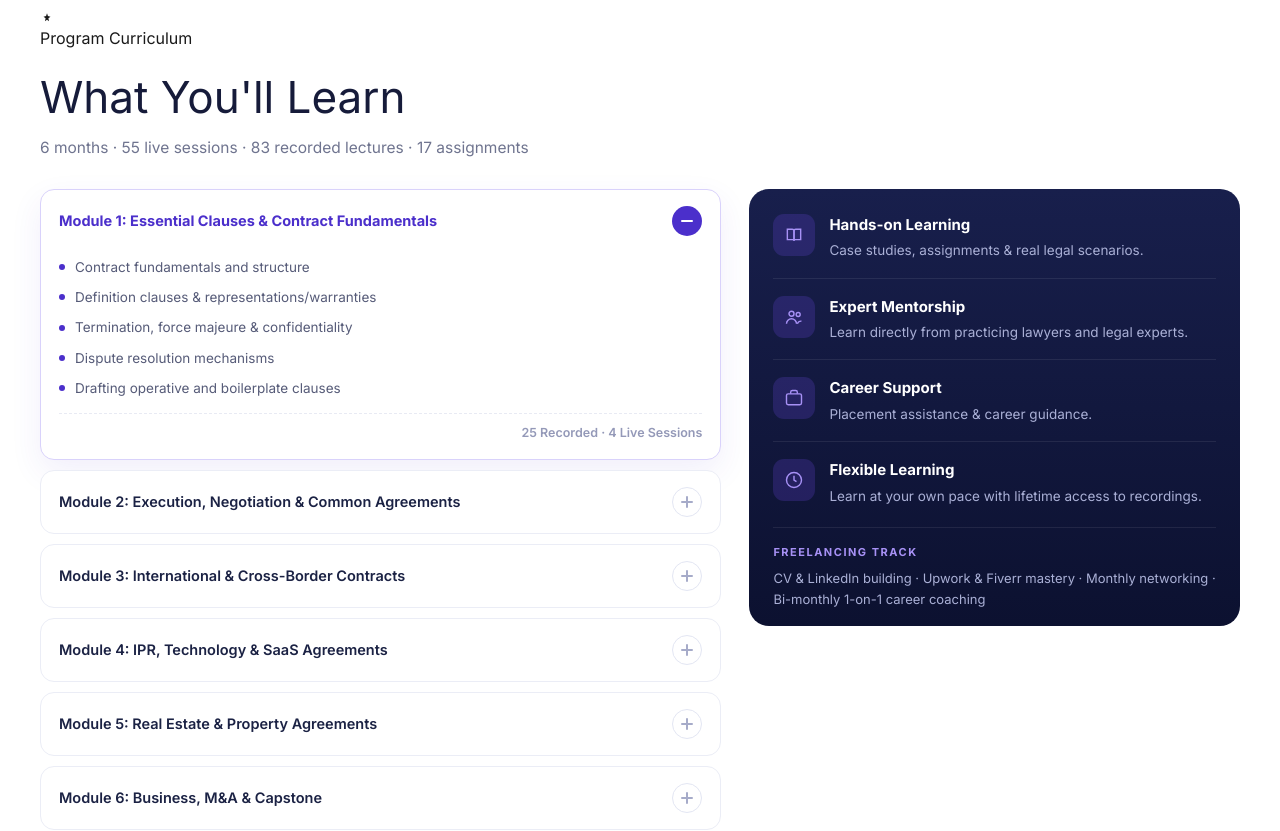
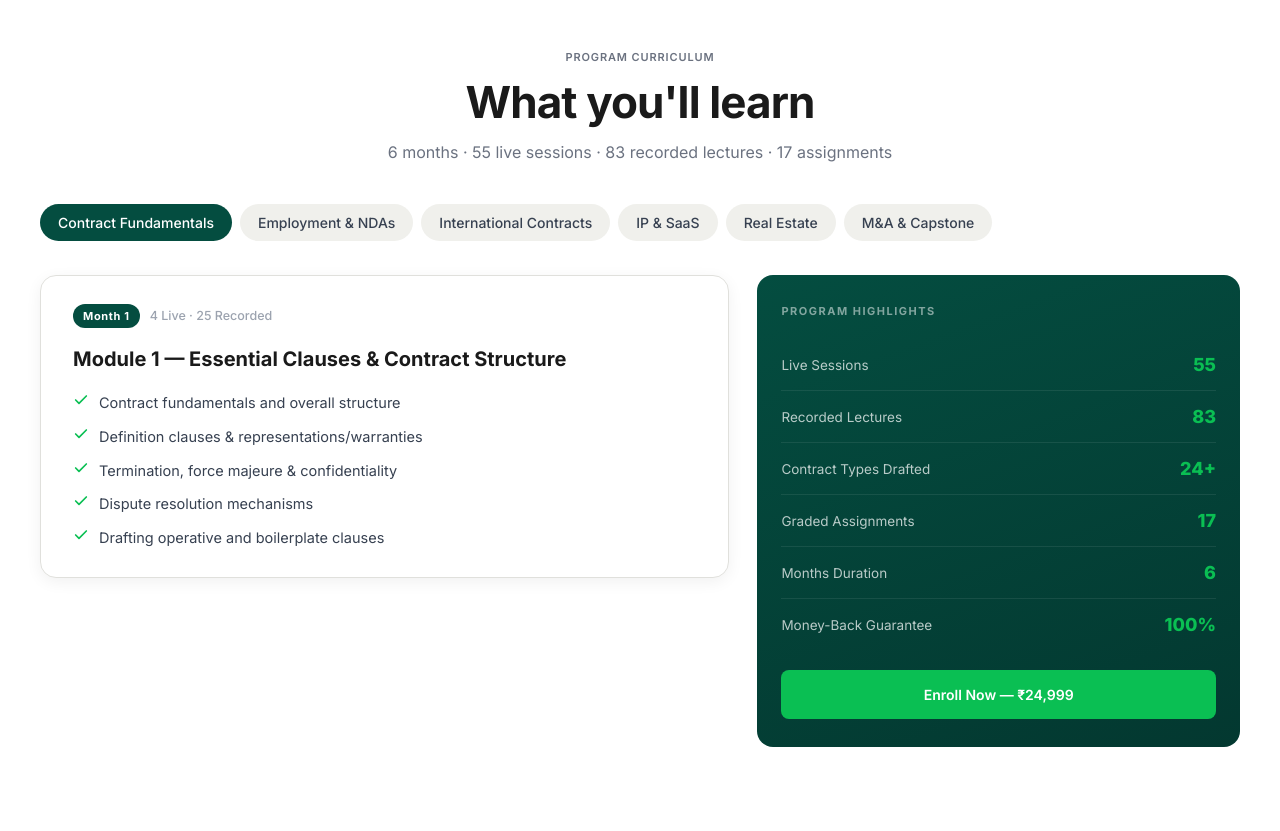
Before and after one commit to shivamvr/lawctopus-landing, a React (Vite) app: page / in a window 1280 px wide. Shown: the part 2620-3451 px from the top of the page. Built offline with nearby package versions, Linux system fonts and the light colour scheme.

Commit message:
revamp: curriculum as horizontal pill tabs with content panel and forest-green highlights

```diff
--- a/src/components/CurriculumSection.jsx
+++ b/src/components/CurriculumSection.jsx
@@ -1,158 +1,206 @@
 import { useState } from 'react'
 
-const months = [
-  { title: 'Module 1: Essential Clauses & Contract Fundamentals', items: ['Contract fundamentals and structure', 'Definition clauses & representations/warranties', 'Termination, force majeure & confidentiality', 'Dispute resolution mechanisms', 'Drafting operative and boilerplate clauses'], meta: '25 Recorded · 4 Live Sessions' },
-  { title: 'Module 2: Execution, Negotiation & Common Agreements', items: ['Employment agreements & software licensing', 'Non-Disclosure Agreements (NDAs)', 'Negotiation concepts and techniques', 'Contract lab & personalized feedback sessions'], meta: '18 Recorded · 4 Live Sessions' },
-  { title: 'Module 3: International & Cross-Border Contracts', items: ['International commercial contracts', 'Loan agreements', 'Employment & NDA drafting in-depth', 'Introduction to legal freelancing'], meta: '15 Recorded · 8 Live Sessions' },
-  { title: 'Module 4: IPR, Technology & SaaS Agreements', items: ['Trademark, patent & copyright licensing', 'SaaS agreements', 'Website terms & privacy policies', 'Freelancing on Upwork & Fiverr'], meta: '13 Recorded · 8 Live Sessions' },
-  { title: 'Module 5: Real Estate & Property Agreements', items: ['Sale deeds & leave and license agreements', 'Power of attorney documents', 'Franchisee agreements'], meta: '4 Recorded · 6 Live Sessions' },
-  { title: 'Module 6: Business, M&A & Capstone', items: ['Shareholder & share purchase agreements', 'Partnership & joint venture agreements', 'Capstone project & final feedback'], meta: '8 Recorded · 6 Live Sessions' },
+const modules = [
+  {
+    label: 'Contract Fundamentals',
+    title: 'Module 1 — Essential Clauses & Contract Structure',
+    sessions: '4 Live · 25 Recorded',
+    items: [
+      'Contract fundamentals and overall structure',
+      'Definition clauses & representations/warranties',
+      'Termination, force majeure & confidentiality',
+      'Dispute resolution mechanisms',
+      'Drafting operative and boilerplate clauses',
+    ],
+    badge: 'Month 1',
+  },
+  {
+    label: 'Employment & NDAs',
+    title: 'Module 2 — Execution, Negotiation & Common Agreements',
+    sessions: '4 Live · 18 Recorded',
+    items: [
+      'Employment agreements & software licensing',
+      'Non-Disclosure Agreements (NDAs) in depth',
+      'Negotiation concepts and techniques',
+      'Contract lab with personalized feedback sessions',
+    ],
+    badge: 'Month 2',
+  },
+  {
+    label: 'International Contracts',
+    title: 'Module 3 — International & Cross-Border Contracts',
+    sessions: '8 Live · 15 Recorded',
+    items: [
+      'International commercial contracts',
+      'Cross-border loan agreements',
+      'International NDA drafting in depth',
+      'Introduction to legal freelancing on global platforms',
+    ],
+    badge: 'Month 3',
+  },
+  {
+    label: 'IP & SaaS',
+    title: 'Module 4 — IPR, Technology & SaaS Agreements',
+    sessions: '8 Live · 13 Recorded',
+    items: [
+      'Trademark, patent & copyright licensing',
+      'SaaS and software agreements',
+      'Website terms & privacy policies (GDPR & IT Act)',
+      'Freelancing on Upwork & Fiverr — setting up your profile',
+    ],
+    badge: 'Month 4',
+  },
+  {
+    label: 'Real Estate',
+    title: 'Module 5 — Real Estate & Property Agreements',
+    sessions: '6 Live · 4 Recorded',
+    items: [
+      'Sale deeds & leave and license agreements',
+      'Power of attorney documents',
+      'Franchisee and dealership agreements',
+    ],
+    badge: 'Month 5',
+  },
+  {
+    label: 'M&A & Capstone',
+    title: 'Module 6 — Business, M&A & Capstone Project',
+    sessions: '6 Live · 8 Recorded',
+    items: [
+      'Shareholder & share purchase agreements',
+      'Partnership & joint venture agreements',
+      'Capstone project with final expert feedback',
+    ],
+    badge: 'Month 6',
+  },
 ]
 
-const features = [
-  { icon: <svg width="20" height="20" viewBox="0 0 24 24" fill="none" stroke="currentColor" strokeWidth="1.7"><path d="M4 5h6a2 2 0 012 2v12a1.5 1.5 0 00-1.5-1.5H4z"/><path d="M20 5h-6a2 2 0 00-2 2v12a1.5 1.5 0 011.5-1.5H20z"/></svg>, title: 'Hands-on Learning', desc: 'Case studies, assignments & real legal scenarios.' },
-  { icon: <svg width="20" height="20" viewBox="0 0 24 24" fill="none" stroke="currentColor" strokeWidth="1.7"><circle cx="9" cy="8" r="3"/><path d="M3 20a6 6 0 0112 0"/><circle cx="17" cy="9" r="2.4"/><path d="M16 20a5 5 0 015-3"/></svg>, title: 'Expert Mentorship', desc: 'Learn directly from practicing lawyers and legal experts.' },
-  { icon: <svg width="20" height="20" viewBox="0 0 24 24" fill="none" stroke="currentColor" strokeWidth="1.7"><rect x="3" y="7" width="18" height="13" rx="2"/><path d="M8 7V5a2 2 0 012-2h4a2 2 0 012 2v2"/></svg>, title: 'Career Support', desc: 'Placement assistance & career guidance.' },
-  { icon: <svg width="20" height="20" viewBox="0 0 24 24" fill="none" stroke="currentColor" strokeWidth="1.7"><circle cx="12" cy="12" r="9"/><path d="M12 7v5l3 2"/></svg>, title: 'Flexible Learning', desc: 'Learn at your own pace with lifetime access to recordings.' },
-]
-
-function AccordionItem({ item, isOpen, onToggle, index }) {
-  return (
-    <div style={{
-      background: '#fff',
-      border: isOpen ? '1.5px solid #d9d2fb' : '1px solid #ebedf6',
-      borderRadius: 14,
-      marginBottom: 10,
-      overflow: 'hidden',
-      boxShadow: isOpen ? '0 12px 32px rgba(75,47,203,.08)' : 'none',
-    }}>
-      <button
-        onClick={onToggle}
-        style={{
-          width: '100%', display: 'flex', alignItems: 'center',
-          justifyContent: 'space-between', gap: 14,
-          padding: '16px 18px', background: 'transparent',
-          border: 'none', cursor: 'pointer', textAlign: 'left',
-          fontFamily: 'inherit',
-        }}
-      >
-        <span style={{
-          fontWeight: isOpen ? 700 : 600,
-          fontSize: 14.5,
-          color: isOpen ? '#4B2FCB' : '#1b2244',
-          lineHeight: 1.35,
-        }}>
-          {item.title}
-        </span>
-        <span style={{
-          width: 30, height: 30, borderRadius: '50%',
-          background: isOpen ? '#4B2FCB' : '#fff',
-          color: isOpen ? '#fff' : '#a6abc9',
-          border: isOpen ? 'none' : '1.5px solid #e3e6f3',
-          display: 'inline-flex', alignItems: 'center', justifyContent: 'center',
-          flexShrink: 0,
-        }}>
-          {isOpen
-            ? <svg width="12" height="2" viewBox="0 0 12 2" fill="none"><path d="M1 1h10" stroke="currentColor" strokeWidth="2" strokeLinecap="round"/></svg>
-            : <svg width="12" height="12" viewBox="0 0 12 12" fill="none"><path d="M6 1v10M1 6h10" stroke="currentColor" strokeWidth="2" strokeLinecap="round"/></svg>
-          }
-        </span>
-      </button>
-      {isOpen && (
-        <div style={{ padding: '0 18px 16px' }}>
-          {item.items.map(it => (
-            <div key={it} style={{ display: 'flex', alignItems: 'center', gap: 10, padding: '5px 0', color: '#565b78', fontSize: 13.5 }}>
-              <span style={{ width: 6, height: 6, borderRadius: '50%', background: '#4B2FCB', flexShrink: 0 }} />
-              {it}
-            </div>
-          ))}
-          <div style={{ textAlign: 'right', color: '#9499b8', fontSize: 12.5, fontWeight: 600, marginTop: 10, borderTop: '1px dashed #e8eaf3', paddingTop: 10 }}>
-            {item.meta}
-          </div>
-        </div>
-      )}
-    </div>
-  )
-}
+const CheckIcon = () => (
+  <svg width="16" height="16" viewBox="0 0 24 24" fill="none" stroke="#0ABF53" strokeWidth="2.5" strokeLinecap="round" strokeLinejoin="round" style={{ flexShrink: 0 }}>
+    <path d="M20 6L9 17l-5-5"/>
+  </svg>
+)
 
 export default function CurriculumSection() {
-  const [openIndex, setOpenIndex] = useState(0)
+  const [active, setActive] = useState(0)
+  const mod = modules[active]
 
   return (
-    <section id="curriculum" style={{ background: '#fff', padding: '66px 0' }}>
+    <section id="curriculum" className="section" style={{ background: '#fff', borderTop: '1px solid #E0E0DC' }}>
       <div className="section-wrap">
-        <span className="section-badge">
-          <svg width="14" height="14" viewBox="0 0 24 24" fill="currentColor"><path d="M12 2l1.6 4.8L18 8l-3.6 2.8L15.5 16 12 13.2 8.5 16l1.1-5.2L6 8l4.4-1.2z"/></svg>
-          Program Curriculum
-        </span>
-        <h2 className="heading-display" style={{ fontSize: 'clamp(30px, 3.5vw, 44px)', color: '#161b3a', margin: '14px 0 6px' }}>
-          What You'll Learn
-        </h2>
-        <p style={{ color: '#6f748f', fontSize: 15.5 }}>6 months · 55 live sessions · 83 recorded lectures · 17 assignments</p>
+        {/* Header */}
+        <div style={{ textAlign: 'center', marginBottom: 40 }}>
+          <span className="chip">Program Curriculum</span>
+          <h2 className="heading-2" style={{ marginBottom: 12 }}>What you'll learn</h2>
+          <p style={{ color: '#6B7280', fontSize: 16 }}>
+            6 months · 55 live sessions · 83 recorded lectures · 17 assignments
+          </p>
+        </div>
 
-        <div style={{
+        {/* Pill tabs */}
+        <div className="pill-tabs" style={{ marginBottom: 32 }}>
+          {modules.map((m, i) => (
+            <button
+              key={i}
+              className={`pill-tab${active === i ? ' active' : ''}`}
+              onClick={() => setActive(i)}
+            >
+              {m.label}
+            </button>
+          ))}
+        </div>
+
+        {/* Content panel */}
+        <div key={active} style={{
           display: 'grid',
-          gridTemplateColumns: '1fr 0.72fr',
+          gridTemplateColumns: '1fr 0.7fr',
           gap: 28,
           alignItems: 'start',
-          marginTop: 30,
-        }} className="curriculum-grid">
-          {/* Accordion */}
-          <div>
-            {months.map((item, i) => (
-              <AccordionItem
-                key={item.title}
-                item={item}
-                index={i}
-                isOpen={openIndex === i}
-                onToggle={() => setOpenIndex(openIndex === i ? -1 : i)}
-              />
-            ))}
+          animation: 'word-in 250ms ease forwards',
+        }} className="curriculum-content">
+
+          {/* Left: module details */}
+          <div style={{
+            background: '#fff',
+            border: '1px solid #E0E0DC',
+            borderRadius: 16,
+            padding: '28px 32px',
+            boxShadow: '0 4px 16px rgba(0,0,0,0.06)',
+          }}>
+            <div style={{ display: 'flex', alignItems: 'center', gap: 10, marginBottom: 18 }}>
+              <span style={{
+                background: '#044D40',
+                color: '#fff',
+                fontSize: 11,
+                fontWeight: 700,
+                padding: '4px 10px',
+                borderRadius: 999,
+                letterSpacing: '0.06em',
+              }}>
+                {mod.badge}
+              </span>
+              <span style={{ fontSize: 12.5, color: '#9CA3AF', fontWeight: 500 }}>{mod.sessions}</span>
+            </div>
+
+            <h3 style={{ fontSize: 20, fontWeight: 700, color: '#1A1A1A', marginBottom: 20, lineHeight: 1.3 }}>
+              {mod.title}
+            </h3>
+
+            <div style={{ display: 'flex', flexDirection: 'column', gap: 12 }}>
+              {mod.items.map(item => (
+                <div key={item} style={{ display: 'flex', alignItems: 'flex-start', gap: 10 }}>
+                  <CheckIcon />
+                  <span style={{ fontSize: 14.5, color: '#374151', lineHeight: 1.5 }}>{item}</span>
+                </div>
+              ))}
+            </div>
           </div>
 
-          {/* Dark features panel */}
+          {/* Right: course highlights */}
           <div style={{
-            background: 'linear-gradient(180deg,#181f4c,#0c1130)',
-            borderRadius: 20, padding: '8px 24px',
-            color: '#fff', alignSelf: 'start',
+            background: 'linear-gradient(160deg, #044D40 0%, #033830 100%)',
+            borderRadius: 16,
+            padding: '28px 24px',
+            color: '#fff',
           }}>
-            {features.map((f, i) => (
-              <div key={f.title} style={{
-                display: 'flex', gap: 14,
-                padding: '17px 0',
-                borderBottom: i < features.length - 1 ? '1px solid rgba(255,255,255,.08)' : 'none',
+            <div style={{ fontSize: 11, fontWeight: 700, color: 'rgba(255,255,255,0.5)', textTransform: 'uppercase', letterSpacing: '1.5px', marginBottom: 20 }}>
+              Program Highlights
+            </div>
+            {[
+              { value: '55', label: 'Live Sessions' },
+              { value: '83', label: 'Recorded Lectures' },
+              { value: '24+', label: 'Contract Types Drafted' },
+              { value: '17', label: 'Graded Assignments' },
+              { value: '6', label: 'Months Duration' },
+              { value: '100%', label: 'Money-Back Guarantee' },
+            ].map(({ value, label }, i, arr) => (
+              <div key={label} style={{
+                display: 'flex',
+                justifyContent: 'space-between',
+                alignItems: 'center',
+                padding: '12px 0',
+                borderBottom: i < arr.length - 1 ? '1px solid rgba(255,255,255,0.08)' : 'none',
               }}>
-                <span style={{
-                  width: 42, height: 42, borderRadius: 11,
-                  background: 'rgba(109,74,230,.22)',
-                  display: 'inline-flex', alignItems: 'center', justifyContent: 'center',
-                  color: '#a791f5', flexShrink: 0,
-                }}>
-                  {f.icon}
-                </span>
-                <div>
-                  <div style={{ fontWeight: 700, fontSize: 15 }}>{f.title}</div>
-                  <div style={{ color: '#aab0d6', fontSize: 13.5, marginTop: 4, lineHeight: 1.5 }}>{f.desc}</div>
-                </div>
+                <span style={{ fontSize: 13.5, color: 'rgba(255,255,255,0.72)' }}>{label}</span>
+                <span style={{ fontSize: 18, fontWeight: 800, color: '#0ABF53' }}>{value}</span>
               </div>
             ))}
 
-            {/* Freelancing callout */}
-            <div style={{ padding: '16px 0 8px', borderTop: '1px solid rgba(255,255,255,.08)', marginTop: 4 }}>
-              <div style={{ fontSize: 11, fontWeight: 700, color: '#a791f5', textTransform: 'uppercase', letterSpacing: 1.5, marginBottom: 8 }}>
-                Freelancing Track
-              </div>
-              <p style={{ color: '#aab0d6', fontSize: 13, lineHeight: 1.6 }}>
-                CV & LinkedIn building · Upwork & Fiverr mastery · Monthly networking · Bi-monthly 1-on-1 career coaching
-              </p>
-            </div>
+            <a
+              href="https://www.lawctopuslawschool.com/courses/cdn6-months/"
+              target="_blank"
+              rel="noopener noreferrer"
+              className="btn-primary"
+              style={{ width: '100%', justifyContent: 'center', marginTop: 20, fontSize: 14 }}
+            >
+              Enroll Now — ₹24,999
+            </a>
           </div>
         </div>
       </div>
 
       <style>{`
-        @media (max-width: 1079px) {
-          .curriculum-grid { grid-template-columns: 1fr !important; }
+        @media (max-width: 767px) {
+          .curriculum-content { grid-template-columns: 1fr !important; }
         }
       `}</style>
     </section>
```
